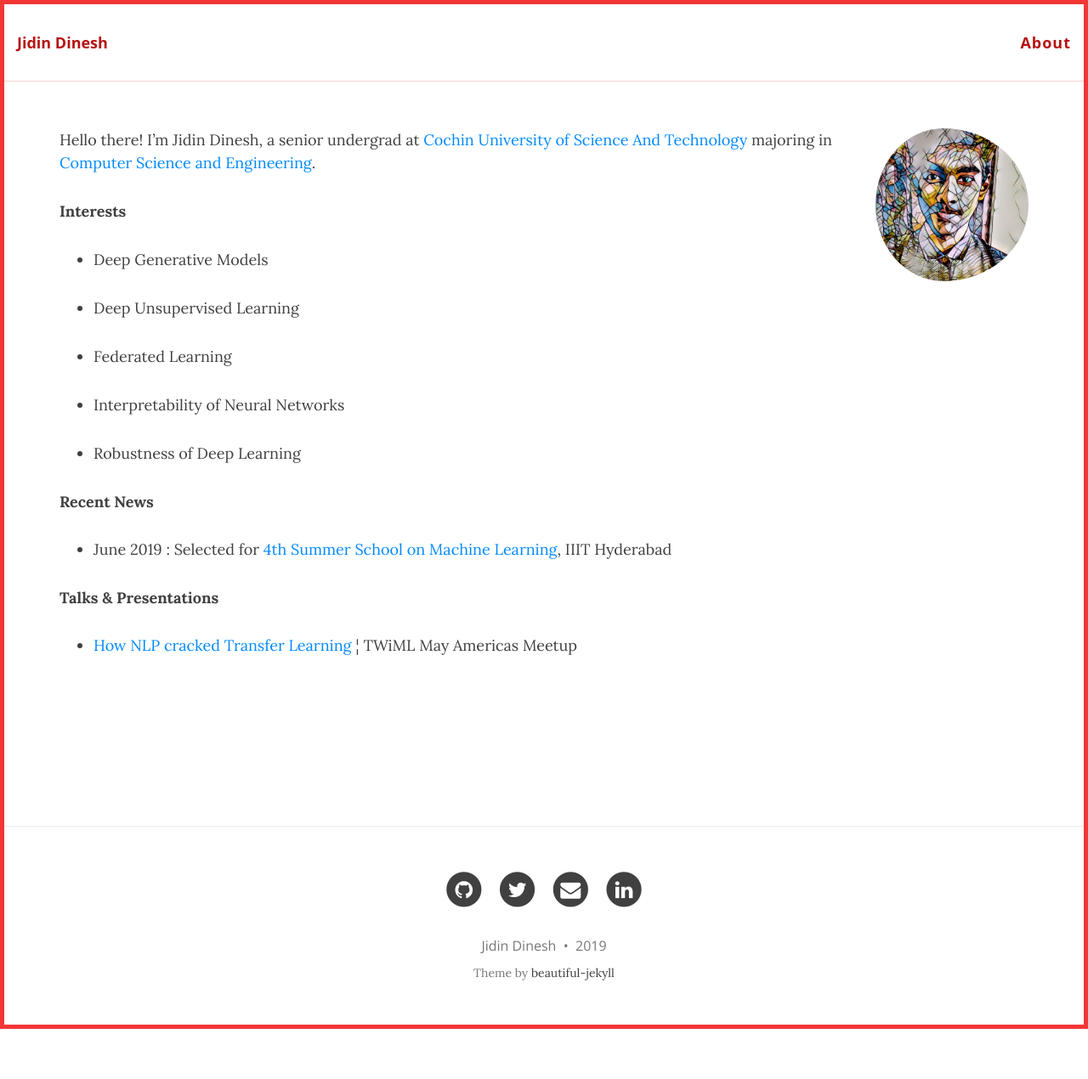
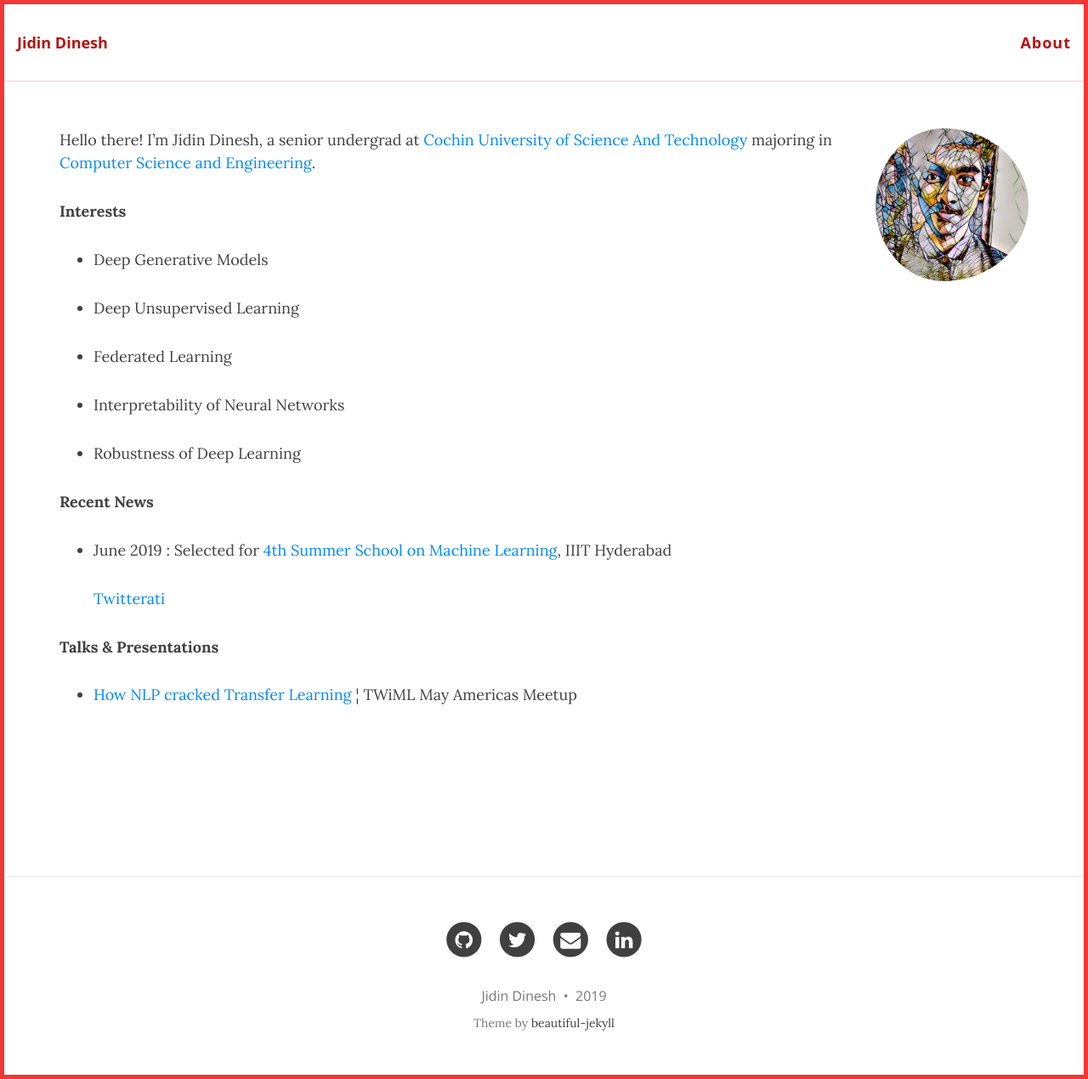
Before and after one commit to jidindinesh/jidindinesh.github.io, a Jekyll site: the page built from About.md, in a window 1280 px wide. Shown: the whole page at 85% size. Built offline with Jekyll 4.4.1, drawn with Linux system fonts in a browser that asks for light colours; nearby versions of some CDN libraries; our own code applies the rules of GitHub Pages for plain Markdown files; before the commit the page ends 1211 px from its top, so only the background shows below that.

Commit message:
Update About.md

```diff
--- a/About.md
+++ b/About.md
@@ -21,6 +21,8 @@
 **Recent News**
 * June 2019 : Selected for [4th Summer School on Machine Learning](http://cvit.iiit.ac.in/mlsummerschool2019/), IIIT Hyderabad
 
+  [Twitterati](https://twitter.com/JidinDinesh/status/1147860847663861760)
+
 **Talks & Presentations**
 
 * [How NLP cracked Transfer Learning](https://twimlai.com/meetups/bert-pre-training-of-deep-bidirectional-transformers-for-language-understanding/) ¦ TWiML May Americas Meetup
```
